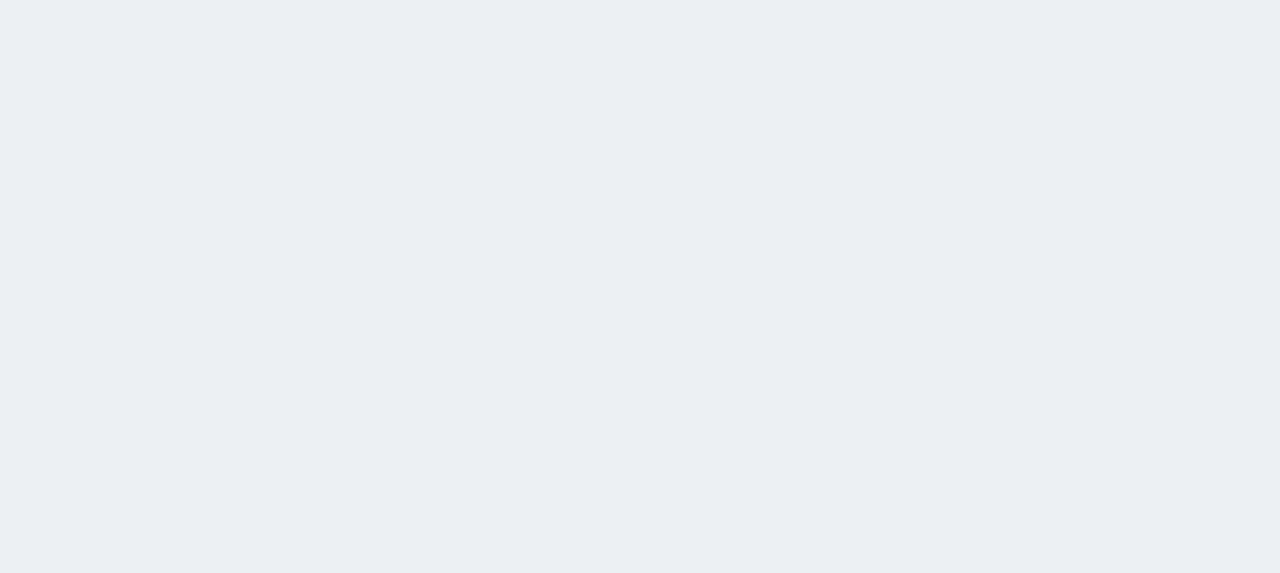
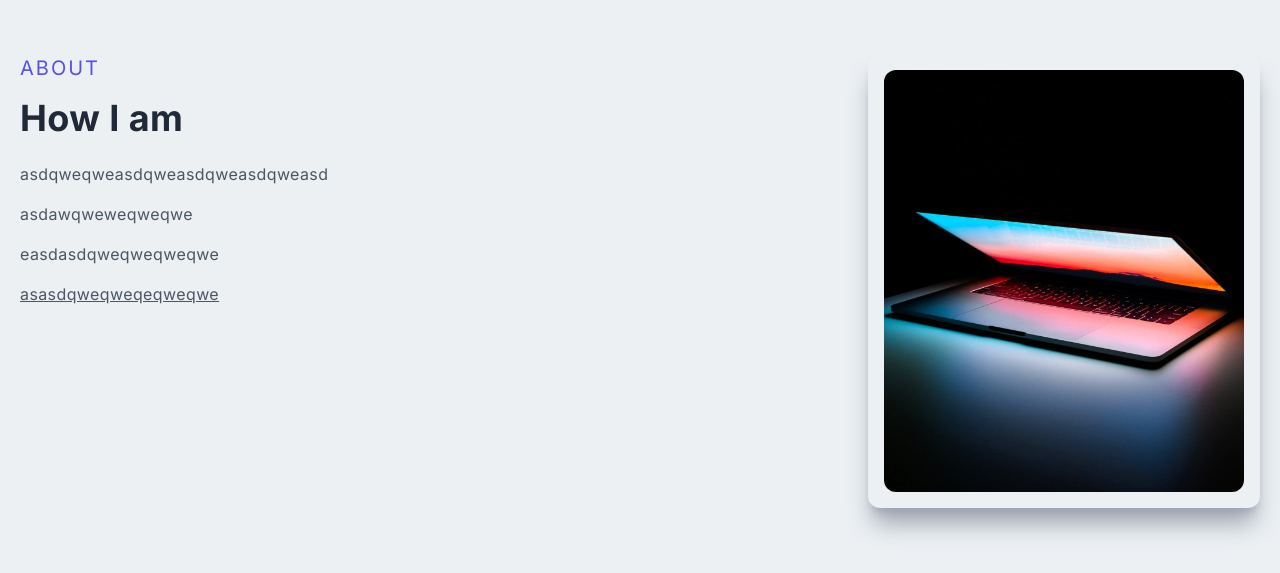
Before and after one commit to RaphaelBorba/new_portfolio, a Next.js app: page / in a window 1280 px wide. Shown: the part 919-1492 px from the top of the page. Before the commit the page ends 800 px from the top, so only its background shows below. Built offline with nearby package versions, Linux system fonts and the light colour scheme.

Commit message:
feat: about section

```diff
--- a/src/app/globals.css
+++ b/src/app/globals.css
@@ -32,7 +32,7 @@
 /* HEADER DESKTOP */
 
 .header__desktop{
-    @apply flex h-full w-full items-center justify-between px-2 2xl:px-16
+    @apply flex h-full bg-gray-light w-full items-center justify-between px-2 2xl:px-16
 }
 
 .header__desktop__li{
@@ -41,7 +41,7 @@
 
 /*  HEADER MOBILE */
 
-.header__mobile__darkscreen{
+.header__mobile{
     @apply fixed left-0 top-0 h-screen w-full bg-black/70 md:hidden
 }
 
--- a/src/app/page.tsx
+++ b/src/app/page.tsx
@@ -1,3 +1,4 @@
+import About from "@/components/About";
 import Main from "@/components/Main";
 
 export default function Home() {
@@ -5,6 +6,7 @@ export default function Home() {
     <main >
 
       <Main/>
+      <About/>
     </main>
   )
 }
--- /dev/null
+++ b/src/components/About.tsx
@@ -0,0 +1,33 @@
+import Image from "next/image";
+
+
+
+
+export default function About() {
+
+    return (
+        <section className="flex w-full items-center p-2 py-16 md:h-screen">
+            <div className="m-auto max-w-[1240px] grid-cols-3 gap-8 md:grid">
+                <div className="col-span-2">
+                    <p className="text-xl uppercase tracking-widest text-purple-dark">About</p>
+                    <h2 className="py-4 ">How I am</h2>
+                    <p className="py-2 text-gray-600">asdqweqweasdqweasdqweasdqweasd</p>
+                    <p className="py-2 text-gray-600">asdawqweweqweqwe</p>
+                    <p className="py-2 text-gray-600">easdasdqweqweqweqwe</p>
+                    <p className="cursor-pointer py-2 text-gray-600 underline">asasdqweqweqeqweqwe</p>
+                </div>
+                <div
+                    className="m-auto flex h-auto w-full items-center justify-center rounded-xl p-4 shadow-xl shadow-gray-400 duration-300 ease-in hover:scale-105"
+                >
+                    <Image
+                        src="/about.jpg"
+                        alt="about"
+                        width={400}
+                        height={500}
+                        className="rounded-xl"
+                    />
+                </div>
+            </div>
+        </section>
+    )
+}
--- a/src/components/Headers/MobileHeader.tsx
+++ b/src/components/Headers/MobileHeader.tsx
@@ -7,7 +7,7 @@ import { BsFillPersonLinesFill } from 'react-icons/bs'
 export default function MobileHeader({ nav, handleNav }: { nav: boolean, handleNav: () => void }) {
 
     return (
-        <div className={nav ? "header__mobile__darkscreen" : ""}>
+        <div className={nav ? "header__mobile" : ""}>
             <div
                 className={nav ? "header__mobile__box"
                     : "fixed left-[-100%] top-0 p-10  duration-500 ease-in"}>
```
Also changed, not shown: public/about.jpg (added).
